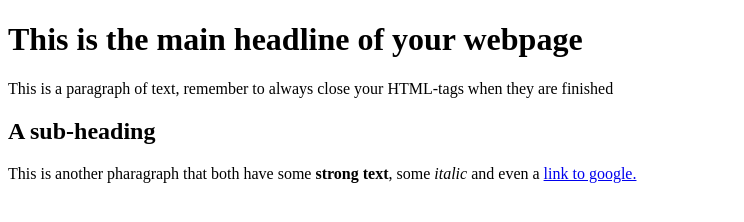
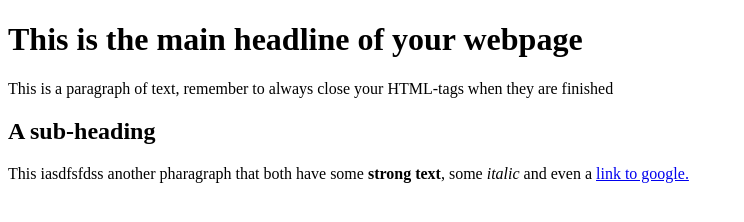
Before and after one commit to HannaPettersson/News-site, a plain HTML site: page index.html in a window 1280 px wide. Shown: the whole page, without its empty margins (0-744 px from the left). Drawn offline with Linux system fonts and the light colour scheme.

```diff
--- a/index.html
+++ b/index.html
@@ -3,7 +3,7 @@
   <head>
     <meta charset="utf-8">
     <meta http-equiv="Content-Type" content="text/html" charset="iso-8859-1">
-    <title>My webpage</title>
+    <title>Hannas webpage</title>
     <style>
 
     </style>
@@ -17,6 +17,6 @@
 
       <h2>A sub-heading</h2>
 
-      <p>This is another pharagraph that both have some <b>strong text</b>, some <i>italic</i> and even a <a href= "https://www.google.se">link to google.</a></p>
+      <p>This iasdfsfdss another pharagraph that both have some <b>strong text</b>, some <i>italic</i> and even a <a href= "https://www.google.se">link to google.</a></p>
   </body>
 </html>
```
